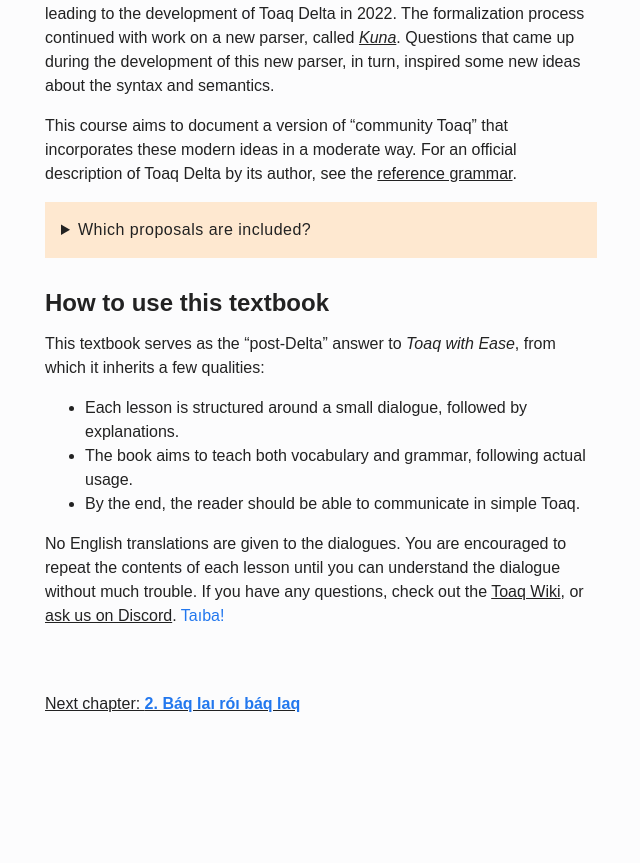
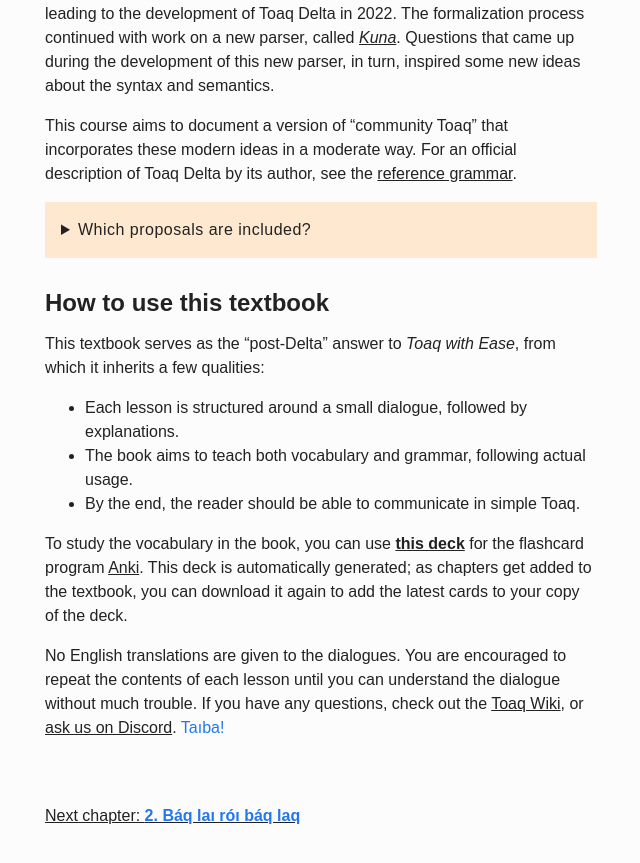
Before and after one commit to laqme/koitieq, a Jekyll site: the page built from _chapters/01-hia.md, in a window 1280 px wide and 900 px high, scrolled down 1993 px. Shown: the top 863 px of the window, without its empty margins (51-691 px from the left). Built offline with Jekyll 4.4.1, drawn with Linux system fonts in a browser that asks for light colours; some web fonts are replaced; before the commit the page ends 2781 px from its top, so only the background shows below that.

Commit message:
Link to Anki deck

```diff
--- a/_chapters/01-hia.md
+++ b/_chapters/01-hia.md
@@ -89,4 +89,6 @@ This textbook serves as the "post-Delta" answer to _Toaq with Ease_, from which
 - The book aims to teach both vocabulary and grammar, following actual usage.
 - By the end, the reader should be able to communicate in simple Toaq.
 
+To study the vocabulary in the book, you can use [**this deck**](https://nightly.link/laqme/koitieq/workflows/anki/main/Koitieq.apkg.zip) for the flashcard program [Anki](https://apps.ankiweb.net/). This deck is automatically generated; as chapters get added to the textbook, you can download it again to add the latest cards to your copy of the deck.
+
 No English translations are given to the dialogues. You are encouraged to repeat the contents of each lesson until you can understand the dialogue without much trouble. If you have any questions, check out the [Toaq Wiki](https://toaq.me), or [ask us on Discord](https://discord.gg/BjRry9QtwY). _Taıba!_{:.t}
```
